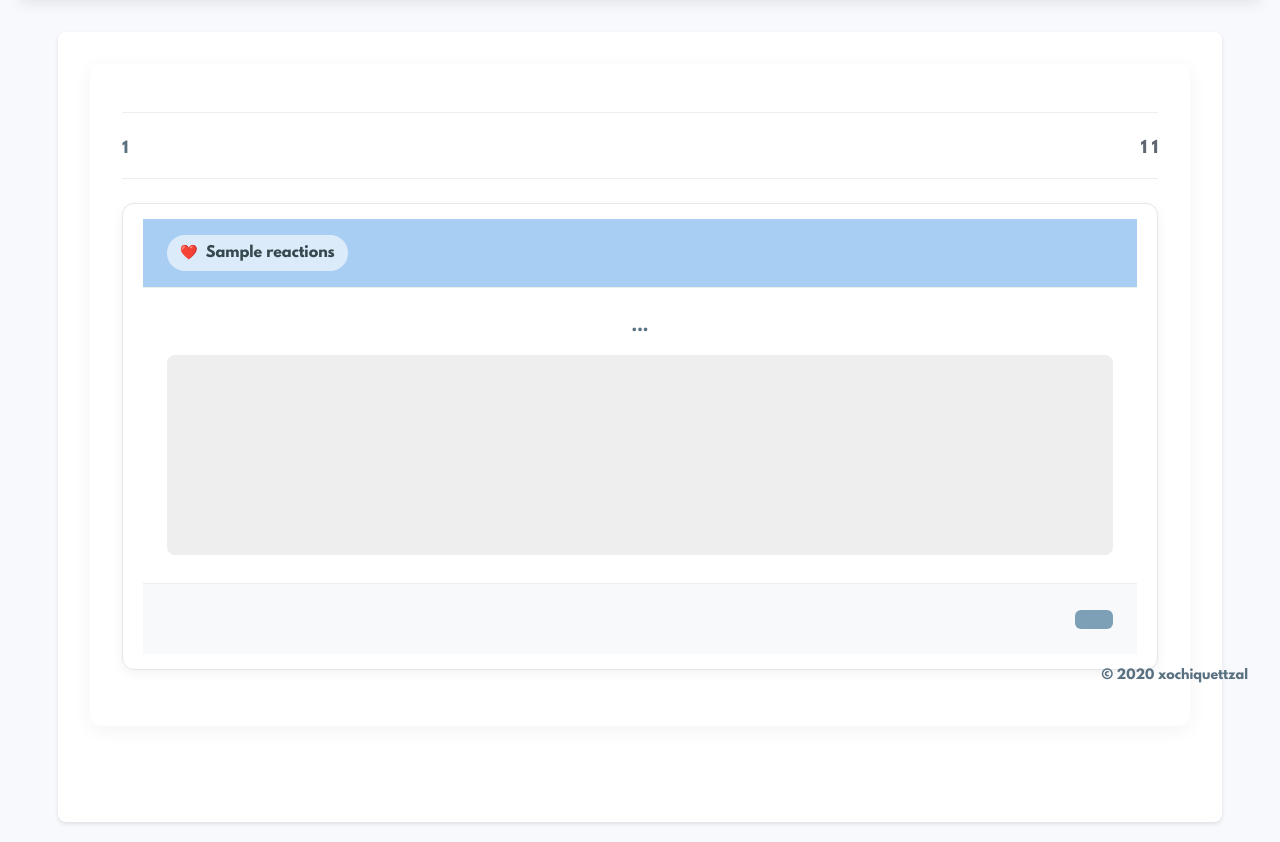
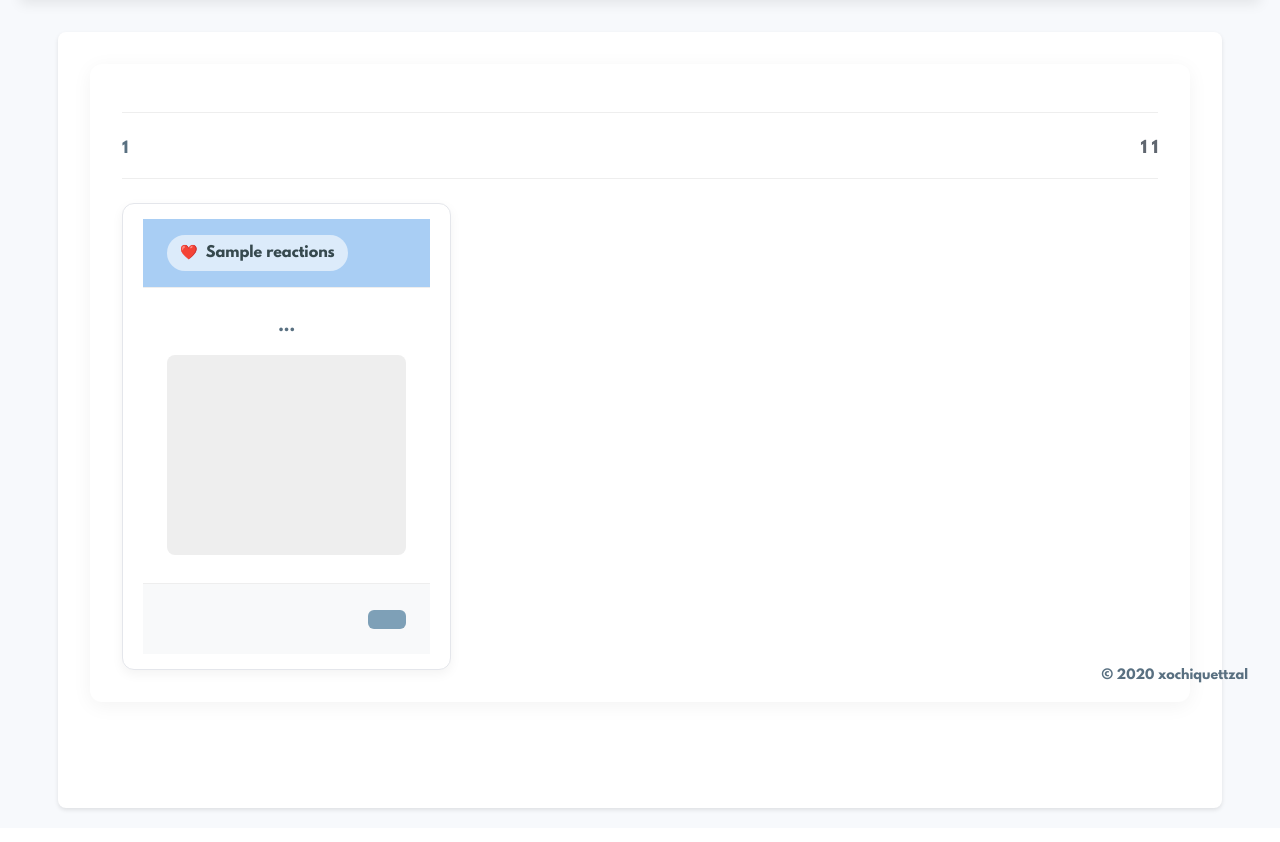
Before and after one commit to xochiquettzal/telegram-reaction-tracker, a Python web app: template templates/results.html in a window 1280 px wide. Shown: the part 99-941 px from the top of the page. After the commit the page ends 911 px from the top, so only its background shows below. Run offline with Jinja, Linux system fonts and the light colour scheme; the template is opened without the code that fills it: most values are stand-ins (such as "Sample title", 1, 10 or a date in 2020).

Commit message:
Result history page style changed.

```diff
--- a/static/css/style.css
+++ b/static/css/style.css
@@ -156,6 +156,14 @@ p {
     list-style: none;
     padding: 0;
     margin-top: 20px;
+    /* Added Masonry styles */
+    column-count: 3; /* Adjust as needed for responsiveness */
+    column-gap: 1.5rem; /* Spacing between columns */
+}
+
+/* Ensure result items don't break across columns */
+.result-item {
+    break-inside: avoid-column;
 }
 
 .result-item {
@@ -552,7 +560,7 @@ p {
     overflow: hidden;
     background-color: #eee;
     border-radius: 8px;
-    min-height: 150px;
+    /* Removed min-height */
     transition: height 0.2s ease-in-out;
 }
 
@@ -561,6 +569,7 @@ p {
     display: block;
     width: 100%;
     height: auto;
+    object-fit: contain; /* Added to prevent cropping */
     border-radius: 8px;
 }
 
--- a/static/js/scripts.js
+++ b/static/js/scripts.js
@@ -127,6 +127,13 @@ document.addEventListener('DOMContentLoaded', function() {
     };
 });
 
+// Function to apply aspect ratio to a container
+function applyAspectRatio(container, width, height) {
+    if (container && width > 0 && height > 0) {
+        container.style.aspectRatio = `${width} / ${height}`;
+    }
+}
+
 // Media navigation logic for results and history pages
 document.addEventListener('DOMContentLoaded', function() {
     document.querySelectorAll('.media-container').forEach(container => {
@@ -162,6 +169,10 @@ document.addEventListener('DOMContentLoaded', function() {
                     newMediaElement.style.maxWidth = '100%';
                     newMediaElement.style.height = 'auto';
                     newMediaElement.style.borderRadius = '8px';
+                    // Apply aspect ratio once image is loaded
+                    newMediaElement.addEventListener('load', () => {
+                        applyAspectRatio(container, newMediaElement.naturalWidth, newMediaElement.naturalHeight);
+                    });
                 } else if (['mp4', 'mov', 'avi', 'mkv'].includes(fileExtension)) {
                     newMediaElement = document.createElement('video');
                     newMediaElement.controls = true;
@@ -176,6 +187,10 @@ document.addEventListener('DOMContentLoaded', function() {
                     newMediaElement.appendChild(source);
                     const fallbackText = document.createTextNode('Your browser does not support the video tag.');
                     newMediaElement.appendChild(fallbackText);
+                    // Apply aspect ratio once video metadata is loaded
+                    newMediaElement.addEventListener('loadedmetadata', () => {
+                         applyAspectRatio(container, newMediaElement.videoWidth, newMediaElement.videoHeight);
+                    });
                 } else {
                     // Silently ignore unsupported types or log minimally if needed
                     return;
```
